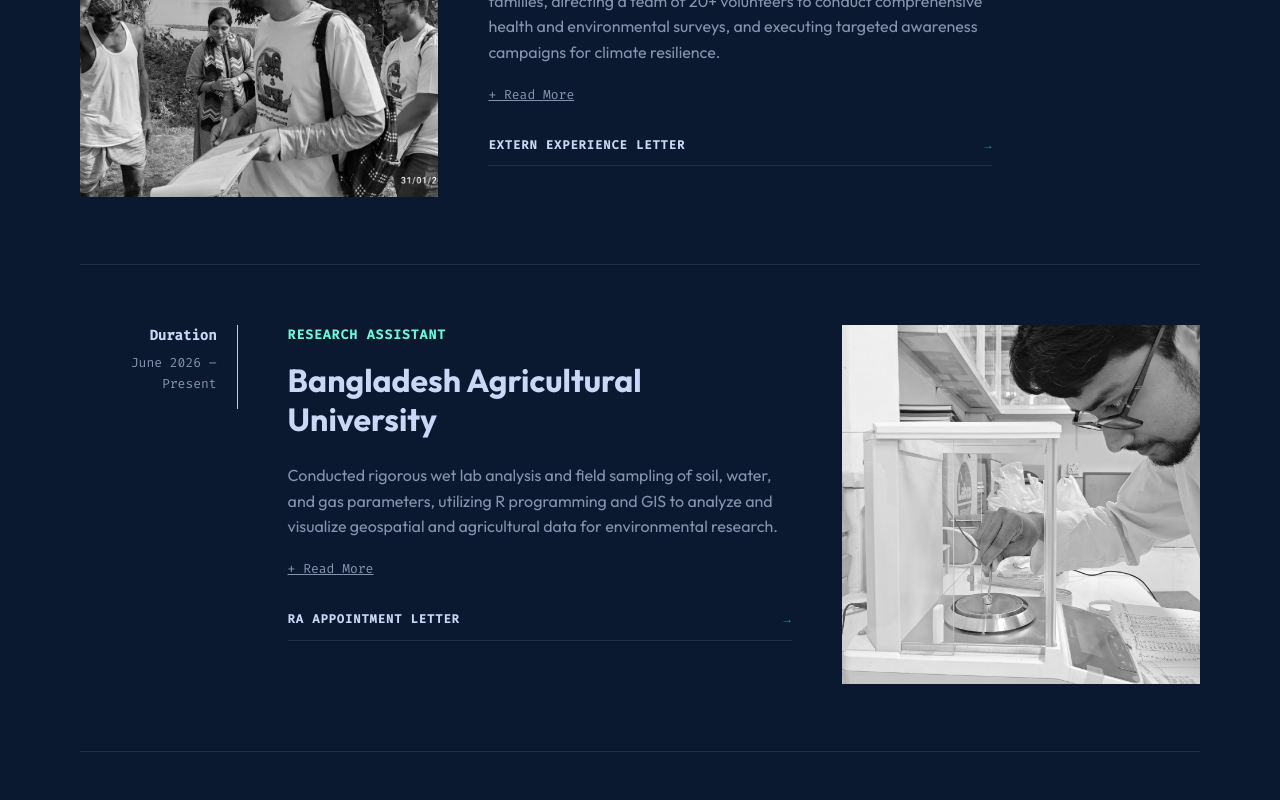
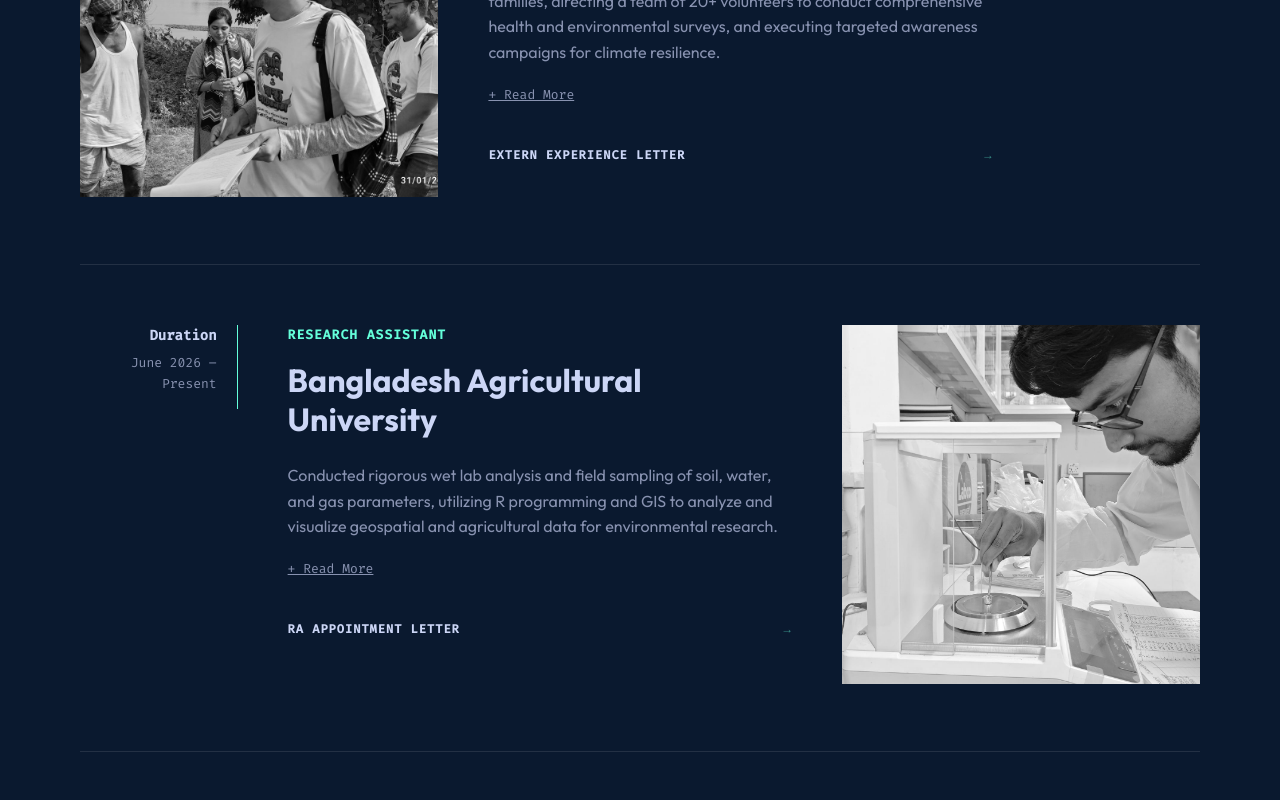
Before and after one commit to SantoKabir/portfolio, a React (Vite) app: page / in a window 1280 px wide. Shown: the part 1200-2000 px from the top of the page. Built offline with nearby package versions, Linux system fonts and the light colour scheme.

Commit message:
Clean up document link borders

```diff
--- a/src/components/Experience.css
+++ b/src/components/Experience.css
@@ -132,13 +132,8 @@
   display: flex;
   justify-content: space-between;
   align-items: center;
-  padding-bottom: 10px;
-  border-bottom: 1px solid rgba(255, 255, 255, 0.1);
+  padding: 10px 0;
   transition: color 0.2s ease;
-}
-
-body.light-theme .doc-link-editorial {
-  border-bottom-color: rgba(0, 0, 0, 0.1);
 }
 
 .doc-link-editorial:hover {
```
